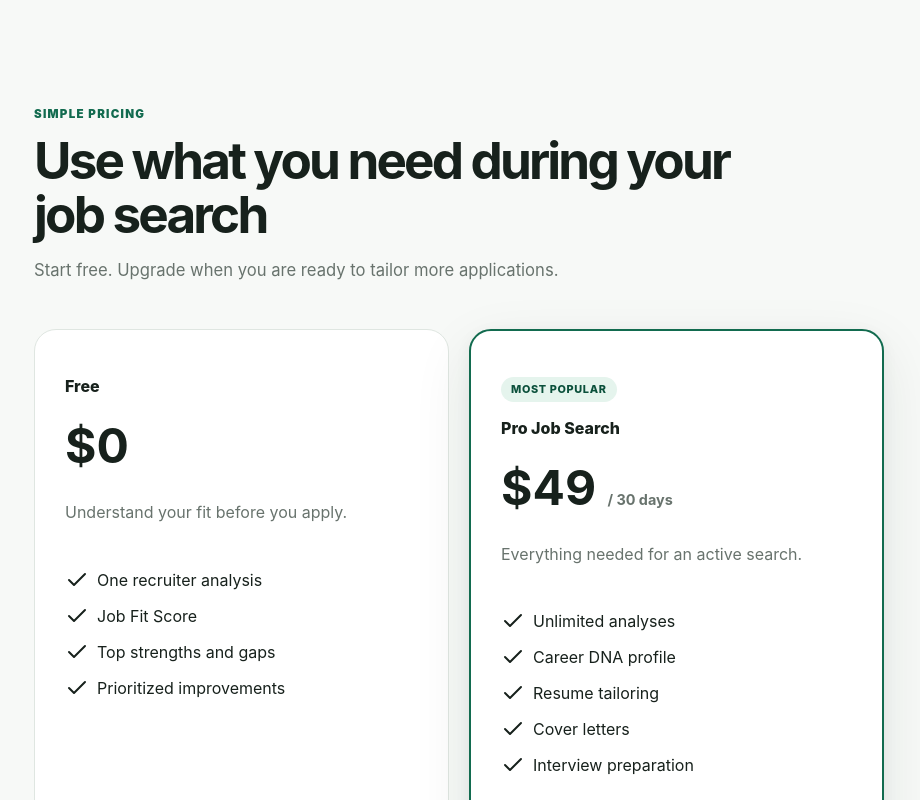
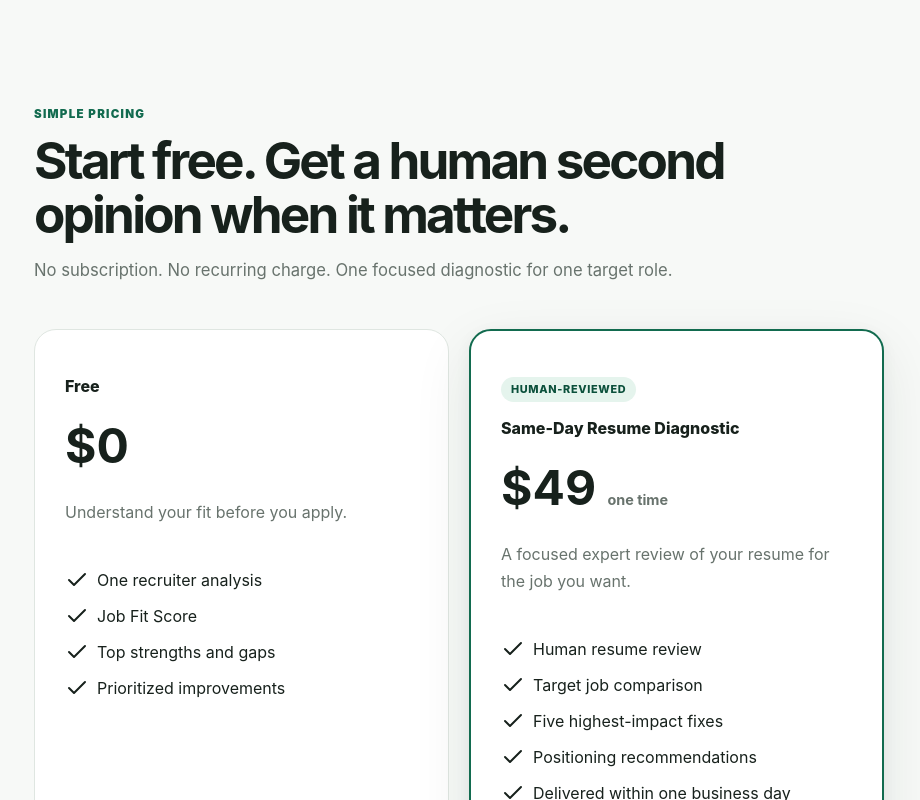
Before and after one commit to klanghammerkokalis-ux/ThreadLine2.0, a React (Vite) app: page / in a window 1280 px wide. Shown: the part 3140-3940 px from the top of the page, without its empty margins (46-966 px from the left). Built offline with nearby package versions, Linux system fonts and the light colour scheme.

Commit message:
Connect $49 same-day resume diagnostic

```diff
--- a/src/main.tsx
+++ b/src/main.tsx
@@ -133,22 +133,9 @@ function App() {
     }
   }
 
-  async function checkout() {
+  function checkout() {
     setCheckoutLoading(true);
-    try {
-      const response = await fetch("/.netlify/functions/create-checkout", {
-        method: "POST",
-        headers: { "Content-Type": "application/json" },
-        body: JSON.stringify({ plan: "pro" })
-      });
-      const data = await response.json();
-      if (!response.ok || !data.url) throw new Error(data?.error || "Checkout unavailable.");
-      window.location.href = data.url;
-    } catch (e) {
-      alert(e instanceof Error ? e.message : "Checkout is not configured yet.");
-    } finally {
-      setCheckoutLoading(false);
-    }
+    window.location.href = "https://buy.stripe.com/28E14fdwh7g19PF8FZ08g0a";
   }
 
   function openSample() {
@@ -258,16 +245,16 @@ function App() {
 
           <aside className="sidebar">
             <article className="card"><h3>Score breakdown</h3><ScoreBar label="Skills and systems" value={active.categories.skills} /><ScoreBar label="Transferable experience" value={active.categories.transferable} /><ScoreBar label="Responsibilities" value={active.categories.responsibilities} /><ScoreBar label="Evidence and impact" value={active.categories.impact} /><ScoreBar label="ATS alignment" value={active.categories.ats} /></article>
-            <article className="pro"><div className="eyebrow">Threadline Pro</div><h3>Turn analysis into finished applications.</h3><p>Tailored resumes, cover letters, interview preparation, and unlimited job comparisons.</p><button className="button primary full" onClick={checkout}>{checkoutLoading ? "Opening checkout..." : "Choose Pro"}</button></article>
+            <article className="pro"><div className="eyebrow">Human-reviewed</div><h3>Get your five highest-impact resume fixes.</h3><p>Send your resume and target job for a focused expert diagnostic delivered within one business day.</p><button className="button primary full" onClick={checkout}>{checkoutLoading ? "Opening secure checkout..." : "Get my $49 diagnostic"}</button></article>
           </aside>
         </div>
       </section>}
 
       <section className="section pricing" id="pricing">
-        <Heading eyebrow="Simple pricing" title="Use what you need during your job search" text="Start free. Upgrade when you are ready to tailor more applications." />
+        <Heading eyebrow="Simple pricing" title="Start free. Get a human second opinion when it matters." text="No subscription. No recurring charge. One focused diagnostic for one target role." />
         <div className="pricing-grid">
           <article><span>Free</span><h3>$0</h3><p>Understand your fit before you apply.</p><ul><li><Check />One recruiter analysis</li><li><Check />Job Fit Score</li><li><Check />Top strengths and gaps</li><li><Check />Prioritized improvements</li></ul><a className="button ghost full" href="#analyze">Start free</a></article>
-          <article className="featured"><Pill tone="accent">Most popular</Pill><span>Pro Job Search</span><h3>$49 <small>/ 30 days</small></h3><p>Everything needed for an active search.</p><ul><li><Check />Unlimited analyses</li><li><Check />Career DNA profile</li><li><Check />Resume tailoring</li><li><Check />Cover letters</li><li><Check />Interview preparation</li></ul><button className="button primary full" onClick={checkout}>{checkoutLoading ? "Opening checkout..." : "Choose Pro"}</button></article>
+          <article className="featured"><Pill tone="accent">Human-reviewed</Pill><span>Same-Day Resume Diagnostic</span><h3>$49 <small>one time</small></h3><p>A focused expert review of your resume for the job you want.</p><ul><li><Check />Human resume review</li><li><Check />Target job comparison</li><li><Check />Five highest-impact fixes</li><li><Check />Positioning recommendations</li><li><Check />Delivered within one business day</li></ul><button className="button primary full" onClick={checkout}>{checkoutLoading ? "Opening secure checkout..." : "Get my diagnostic"}</button></article>
         </div>
       </section>
     </main>
```
